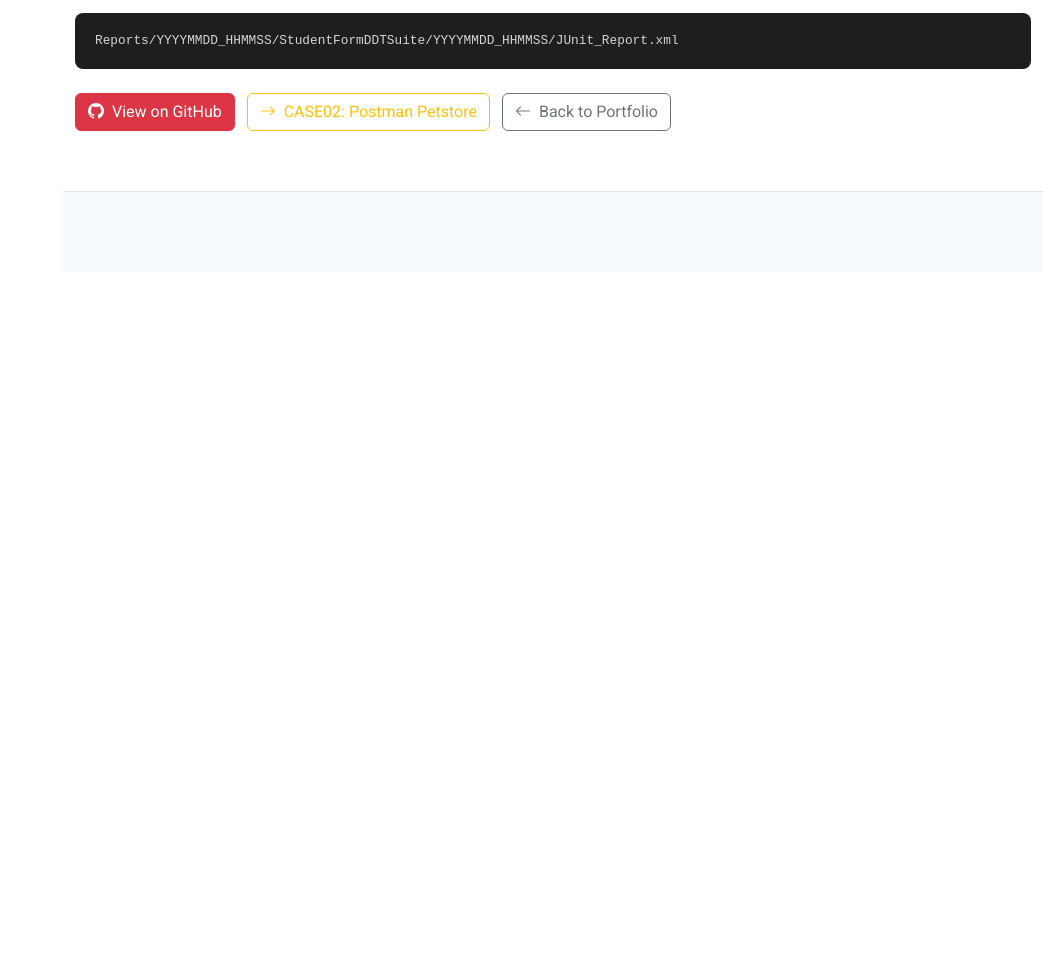
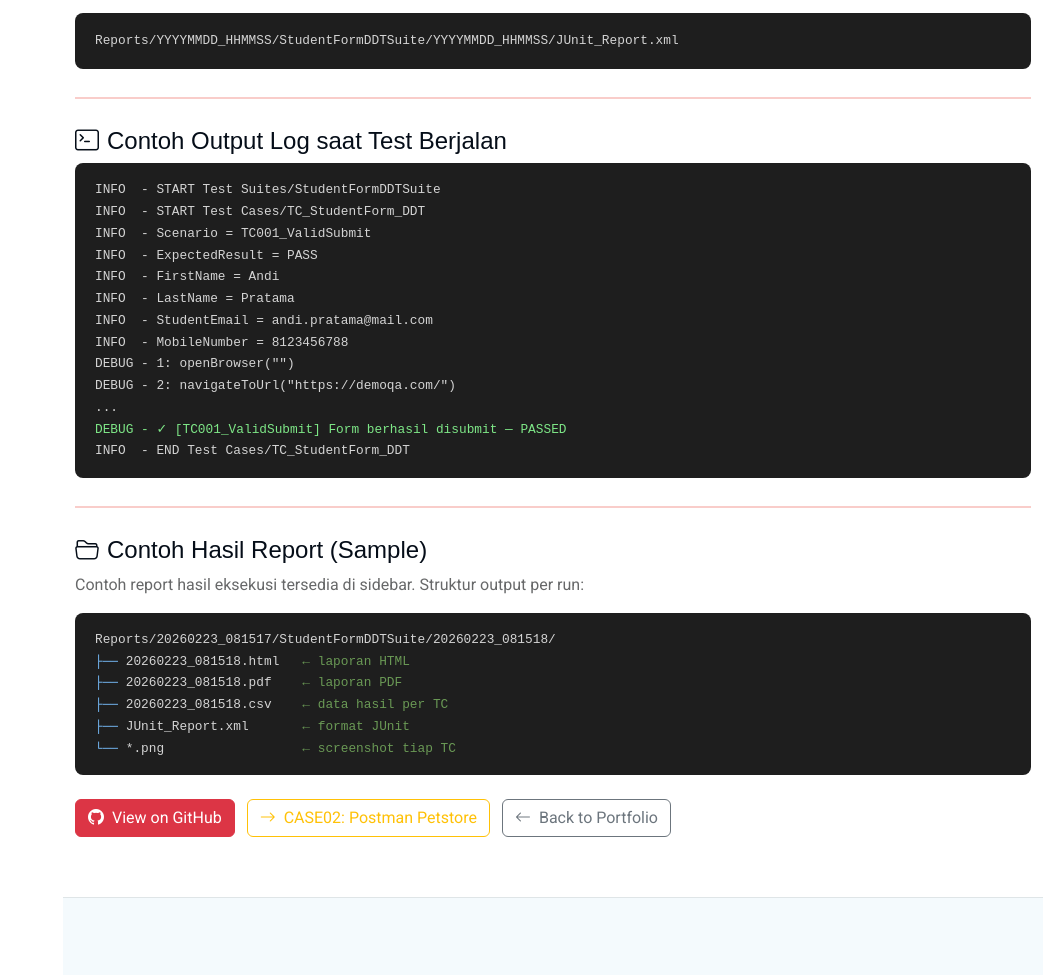
Before and after one commit to hardisahrulaj/hardisahrulaj.github.io, a plain HTML site: page katalon-ddt.html in a window 1280 px wide. Shown: the part 3001-3976 px from the top of the page, without its empty margins (237-1280 px from the left). Before the commit the page ends 3273 px from the top, so only its background shows below. Drawn offline with Linux system fonts and the light colour scheme.

Commit message:
Add output log and report structure to katalon-ddt

```diff
--- a/katalon-ddt.html
+++ b/katalon-ddt.html
@@ -215,6 +215,38 @@
               <p><strong>Report XML (JUnit):</strong> File <code>JUnit_Report.xml</code> otomatis tersedia di:</p>
               <div class="repo-tree" style="font-size:.8rem;">Reports/YYYYMMDD_HHMMSS/StudentFormDDTSuite/YYYYMMDD_HHMMSS/JUnit_Report.xml</div>
 
+              <hr class="section-divider">
+
+              <h4><i class="bi bi-terminal me-2"></i>Contoh Output Log saat Test Berjalan</h4>
+              <div class="repo-tree" style="font-size:.8rem; line-height:1.7;">
+                INFO &nbsp;- START Test Suites/StudentFormDDTSuite<br>
+                INFO &nbsp;- START Test Cases/TC_StudentForm_DDT<br>
+                INFO &nbsp;- Scenario = TC001_ValidSubmit<br>
+                INFO &nbsp;- ExpectedResult = PASS<br>
+                INFO &nbsp;- FirstName = Andi<br>
+                INFO &nbsp;- LastName = Pratama<br>
+                INFO &nbsp;- StudentEmail = andi.pratama@mail.com<br>
+                INFO &nbsp;- MobileNumber = 8123456788<br>
+                DEBUG - 1: openBrowser(&quot;&quot;)<br>
+                DEBUG - 2: navigateToUrl(&quot;https://demoqa.com/&quot;)<br>
+                ...<br>
+                <span style="color:#7ee787;">DEBUG - ✓ [TC001_ValidSubmit] Form berhasil disubmit — PASSED</span><br>
+                INFO &nbsp;- END Test Cases/TC_StudentForm_DDT
+              </div>
+
+              <hr class="section-divider">
+
+              <h4><i class="bi bi-folder2-open me-2"></i>Contoh Hasil Report (Sample)</h4>
+              <p>Contoh report hasil eksekusi tersedia di sidebar. Struktur output per run:</p>
+              <div class="repo-tree" style="font-size:.8rem; line-height:1.7;">
+                Reports/20260223_081517/StudentFormDDTSuite/20260223_081518/<br>
+                <span class="k">├── </span>20260223_081518.html&nbsp;&nbsp;&nbsp;<span class="c">← laporan HTML</span><br>
+                <span class="k">├── </span>20260223_081518.pdf&nbsp;&nbsp;&nbsp;&nbsp;<span class="c">← laporan PDF</span><br>
+                <span class="k">├── </span>20260223_081518.csv&nbsp;&nbsp;&nbsp;&nbsp;<span class="c">← data hasil per TC</span><br>
+                <span class="k">├── </span>JUnit_Report.xml&nbsp;&nbsp;&nbsp;&nbsp;&nbsp;&nbsp;&nbsp;<span class="c">← format JUnit</span><br>
+                <span class="k">└── </span>*.png&nbsp;&nbsp;&nbsp;&nbsp;&nbsp;&nbsp;&nbsp;&nbsp;&nbsp;&nbsp;&nbsp;&nbsp;&nbsp;&nbsp;&nbsp;&nbsp;&nbsp;&nbsp;<span class="c">← screenshot tiap TC</span>
+              </div>
+
               <div class="mt-4">
                 <a href="https://github.com/hardisahrulaj/TakehomeQA/tree/main/Automation-Katalon" target="_blank" class="btn btn-danger me-2">
                   <i class="bi bi-github me-1"></i> View on GitHub
```
